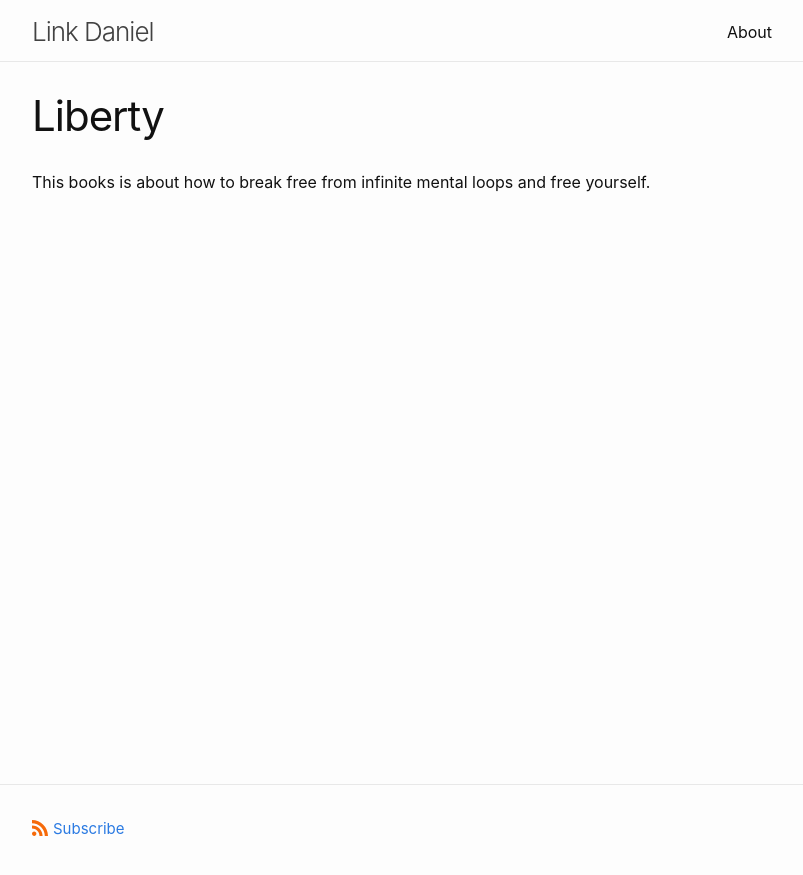
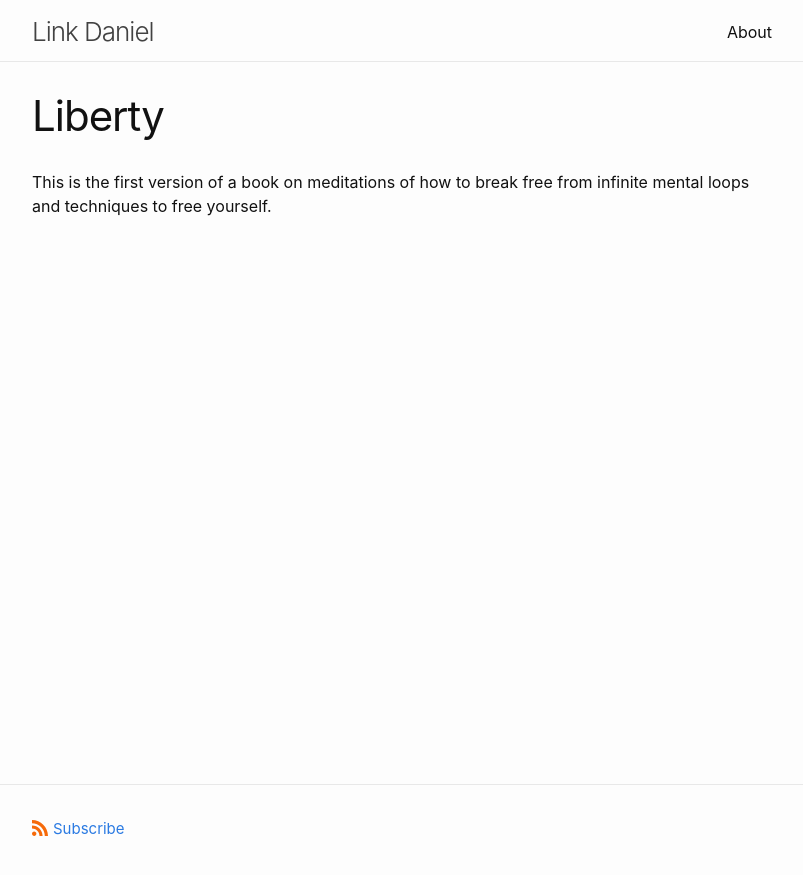
Before and after one commit to link-daniel/link.github.io, a Jekyll site: the page built from liberty.md, in a window 1280 px wide. Shown: the top 875 px of the page, without its empty margins (238-1041 px from the left). Built offline with Jekyll 4.4.1, drawn with Linux system fonts in a browser that asks for light colours.

Commit message:
Update liberty.md

```diff
--- a/liberty.md
+++ b/liberty.md
@@ -5,4 +5,4 @@ categories:
 tags:
 ---
 
-This books is about how to break free from infinite mental loops and free yourself.
+This is the first version of a book on meditations of how to break free from infinite mental loops and techniques to free yourself.
```
